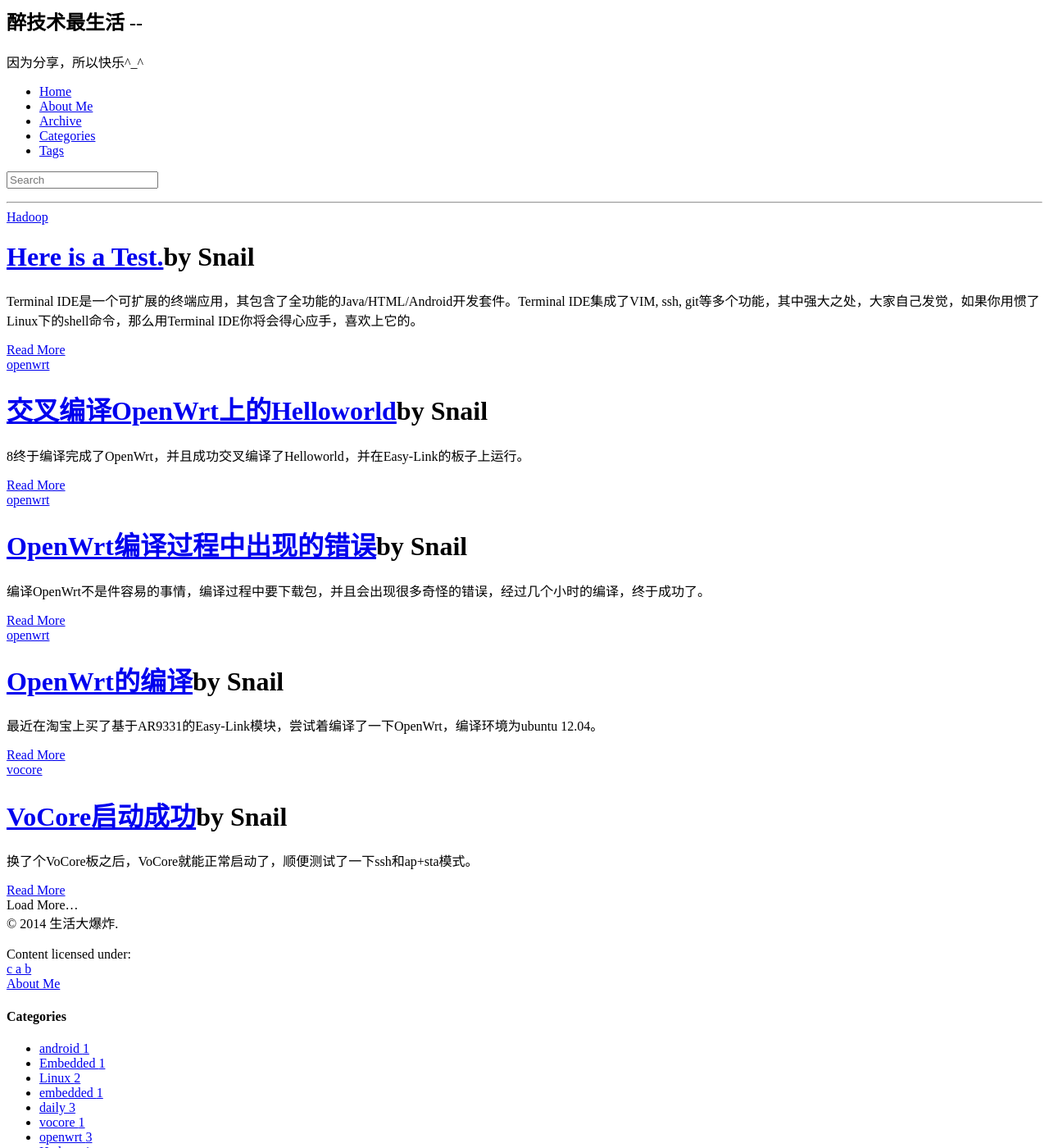
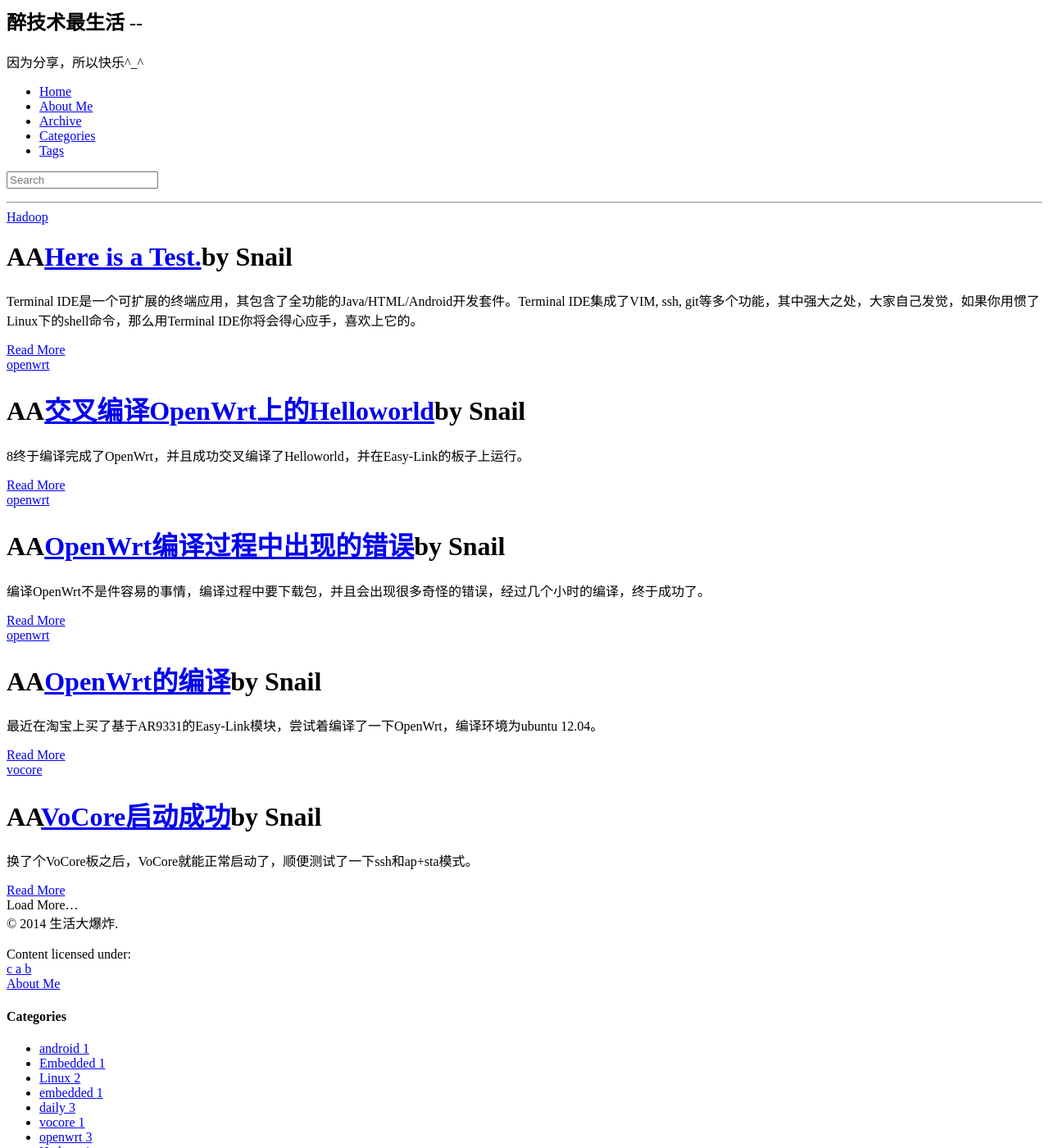
Before and after one commit to DutZMZ/Zuijishu, a Jekyll site: the page built from index.html, in a window 1280 px wide and 1400 px high. Shown: the whole window at 82% size. Built offline with Jekyll 4.4.1, drawn with Linux system fonts in a browser that asks for light colours; nearby versions of some CDN libraries; library files that are not in the unit come from our copies; the list of posts is cut into pages by our own code.

Commit message:
Update index.html

```diff
--- a/index.html
+++ b/index.html
@@ -15,7 +15,7 @@ group: home
 				{% assign categories_list = nil %}
 			</div>
 			<div class="journal-body">
-				<h1 class="journal-title"><a href="{{site.url}}{{ post.url }}">{{ post.title }}</a><span class="author">{{ post.tagline }}</span></h1>
+				<h1 class="journal-title">AA<a href="{{site.url}}{{ post.url }}">{{ post.title }}</a><span class="author">{{ post.tagline }}</span></h1>
 				{% case site.excerpt %}
 				{% when "truncate_words" %}
 				<span class="teaser"><p>{{ post.content | strip_html | truncatewords: 20 }}</p>
```
